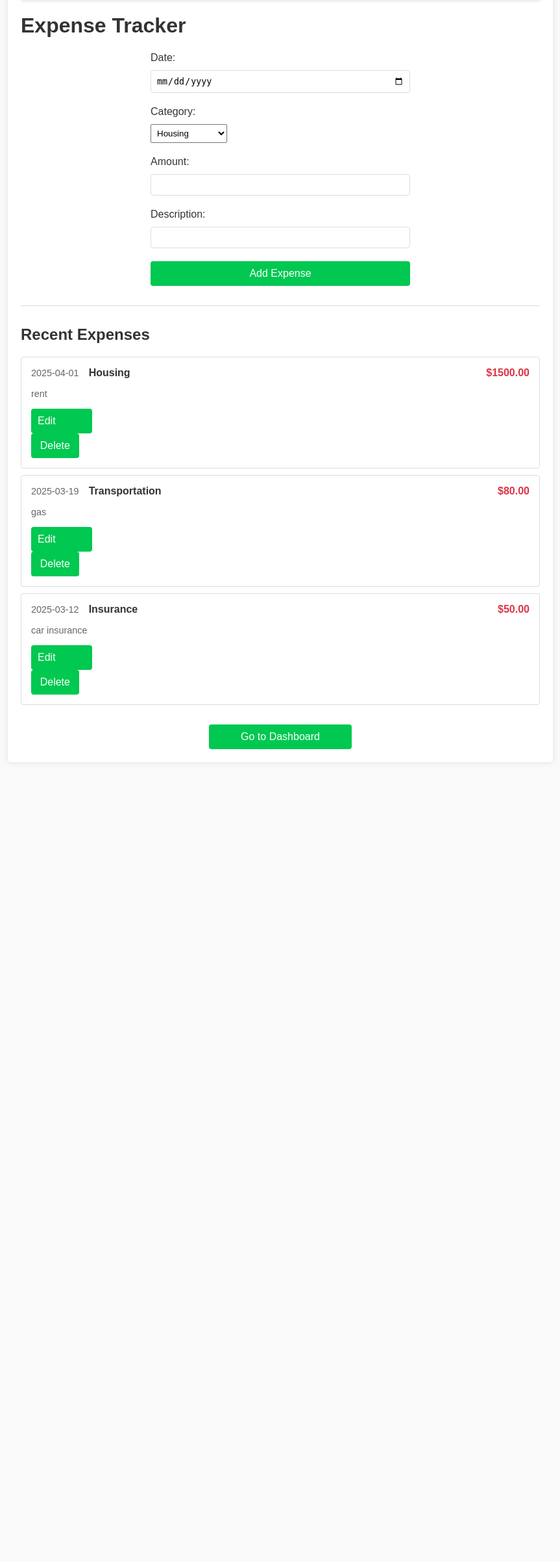
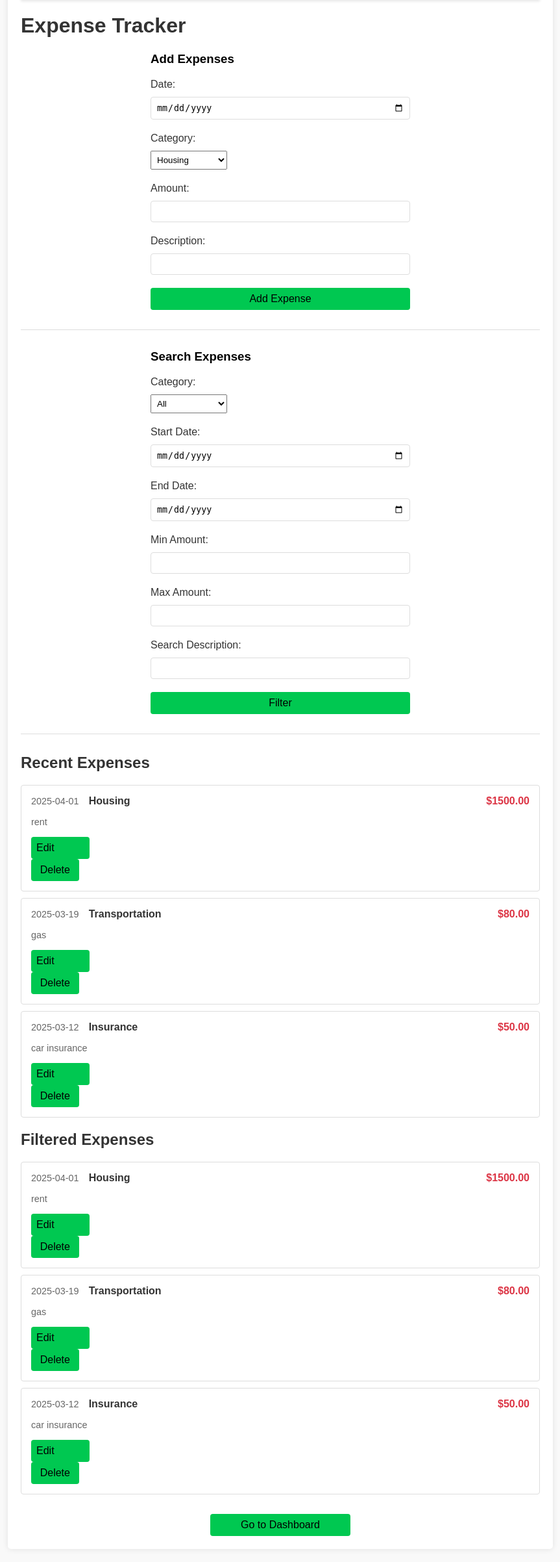
Before and after one commit to a-dupuis-unb/swe3503-final-project, a Flask app: page / in a window 1280 px wide. Shown: the part 88-2492 px from the top of the page at 65% size, without its empty margins (208-1071 px from the left). Before the commit the page ends 1241 px from the top, so only its background shows below. Run offline with Flask 3, Linux system fonts and the light colour scheme; a user stored in the database is signed in.

Commit message:
add feature: search for expenses, update layout to accommodate new feature

```diff
--- a/app.py
+++ b/app.py
@@ -5,6 +5,7 @@ from flask_login import LoginManager, login_user, logout_user, login_required, c
 from models import db, User, Expense, Budget, EXPENSE_CATEGORIES
 from datetime import datetime, timedelta
 from werkzeug.security import generate_password_hash, check_password_hash
+import json
 
 app = Flask(__name__)
 app.config['SQLALCHEMY_DATABASE_URI'] = 'sqlite:///finance.db'
@@ -33,12 +34,21 @@ LOCKOUT_UNTIL = {}         # Tracks lockout expiration time per user identifier
 # User Authentication Routes
 # ---------------------------
 
+import re
 @app.route('/register', methods=['GET', 'POST'])
 def register():
     if request.method == 'POST':
         username = request.form.get('username')
         email = request.form.get('email')
         password = request.form.get('password')
+
+        # Basic password policy: at least 8 chars, includes a digit, an uppercase, etc.
+        pattern = r'^(?=.*[A-Z])(?=.*\d)[A-Za-z\d!@#$%^&*()_+\-=\[\]{};":\\|,.<>\/?]{8,}$'
+
+        if not re.match(pattern, password):
+            flash("Password must be at least 8 characters long, contain an uppercase letter, and a digit.", "danger")
+            return redirect(url_for('register'))
+
         # Simple validation
         if not username or not email or not password:
             flash("Please fill out all fields.", "danger")
@@ -111,12 +121,74 @@ def logout():
 @app.route('/')
 @login_required
 def index():
-    expenses = Expense.query.filter_by(user_id=current_user.id).order_by(Expense.date.desc()).all()
+    # Always get the 5 most recent expenses (unfiltered)
+    recent_expenses = (Expense.query
+        .filter_by(user_id=current_user.id)
+        .order_by(Expense.date.desc())
+        .limit(5)
+        .all()
+    )
 
-    # Use the default list of categories
-    categories = EXPENSE_CATEGORIES
+    # Get filters from query parameters (sent via ?category_filter=Food&start_date=... etc.)
+    category_filter = request.args.get('category_filter', '')
+    min_amount = request.args.get('min_amount', '')
+    max_amount = request.args.get('max_amount', '')
+    start_date = request.args.get('start_date', '')
+    end_date = request.args.get('end_date', '')
+    search_text = request.args.get('search_text', '')
 
-    return render_template('index.html', expenses=expenses, categories=categories)
+    # Base query for expenses belonging to current user
+    query = Expense.query.filter_by(user_id=current_user.id)
+
+    # Filter by category if provided
+    if category_filter:
+        query = query.filter(Expense.category == category_filter)
+
+    # Filter by amount range if provided
+    if min_amount:
+        try:
+            query = query.filter(Expense._amount >= float(min_amount))
+        except ValueError:
+            pass  # ignore if user typed something invalid
+    if max_amount:
+        try:
+            query = query.filter(Expense._amount <= float(max_amount))
+        except ValueError:
+            pass
+
+    # Filter by date range if provided
+    from datetime import datetime
+    date_format = '%Y-%m-%d'
+    if start_date:
+        try:
+            start_dt = datetime.strptime(start_date, date_format)
+            query = query.filter(Expense.date >= start_dt)
+        except ValueError:
+            pass
+    if end_date:
+        try:
+            end_dt = datetime.strptime(end_date, date_format)
+            query = query.filter(Expense.date <= end_dt)
+        except ValueError:
+            pass
+
+    # Search by description (case-insensitive)
+    if search_text:
+        # Using ilike for case-insensitive matching
+        query = query.filter(Expense.description.ilike(f'%{search_text}%'))
+
+    # Sort results (optional). Let’s default to newest first.
+    filtered_expenses = query.order_by(Expense.date.desc()).all()
+
+    # For the category dropdown
+    categories = EXPENSE_CATEGORIES  # or dynamically gather from the DB if you prefer
+
+    return render_template(
+        'index.html',
+        recent_expenses=recent_expenses,
+        filtered_expenses=filtered_expenses,
+        categories=categories
+    )
 
 @app.route('/add-expense', methods=['POST'])
 @login_required
@@ -183,6 +255,25 @@ def delete_expense(expense_id):
 # Budget & Reporting Routes
 # ---------------------------
 
+@app.route('/set-budget', methods=['POST'])
+@login_required
+def set_budget():
+    category = request.form.get('category')
+    amount = request.form.get('amount')
+    period = request.form.get('period', 'monthly')
+    try:
+        budget = Budget.query.filter_by(user_id=current_user.id, category=category, period=period).first()
+        if budget:
+            budget.amount = float(amount)
+        else:
+            budget = Budget(category=category, amount=float(amount), period=period, user_id=current_user.id)
+            db.session.add(budget)
+        db.session.commit()
+        flash("Budget set successfully!", "success")
+    except Exception as e:
+        flash(f"Error setting budget: {e}", "danger")
+    return redirect(url_for('dashboard'))
+
 @app.route('/dashboard')
 @login_required
 def dashboard():
@@ -223,36 +314,31 @@ def dashboard():
         }
         budget_status.append(status)
 
+    # Example data for the pie chart (category distribution)
+    # If it were live data, it would be queried from the database and summed
+    category_labels = ["Food", "Transportation", "Housing", "Entertainment"]
+    category_values = [300, 150, 800, 100]
+
+    # Example data for the line chart (monthly spending over 6 months)
+    # If it were live data, it would be queried from the database and summed
+    line_labels = ["Jan", "Feb", "Mar", "Apr", "May", "Jun"]
+    line_data = [200, 250, 180, 300, 220, 400]
+
     return render_template(
         'dashboard.html',
+        line_labels=line_labels,
+        line_data=line_data,
+        category_labels=category_labels,
+        category_values=category_values,
         budget_status=budget_status,
         categories=EXPENSE_CATEGORIES,
         summary=expenses_by_category,
         budgets=budgets
     )
 
-@app.route('/set-budget', methods=['POST'])
-@login_required
-def set_budget():
-    category = request.form.get('category')
-    amount = request.form.get('amount')
-    period = request.form.get('period', 'monthly')
-    try:
-        budget = Budget.query.filter_by(user_id=current_user.id, category=category, period=period).first()
-        if budget:
-            budget.amount = float(amount)
-        else:
-            budget = Budget(category=category, amount=float(amount), period=period, user_id=current_user.id)
-            db.session.add(budget)
-        db.session.commit()
-        flash("Budget set successfully!", "success")
-    except Exception as e:
-        flash(f"Error setting budget: {e}", "danger")
-    return redirect(url_for('dashboard'))
-
 if __name__ == '__main__':
     app.run(
         host='0.0.0.0',  # or 127.0.0.1 for localhost only
         port=5000,
-        debug=False
+        debug=True
     )
--- a/static/css/style.css
+++ b/static/css/style.css
@@ -87,9 +87,9 @@ button:hover {
 .btn {
     display: block;
     width: 100%;
-    padding: 10px;
+    padding: 8px 8px;
     background-color: #00C851;
-    color: white;
+    color: black;
     border: none;
     border-radius: 4px;
     cursor: pointer;
--- a/templates/index.html
+++ b/templates/index.html
@@ -22,12 +22,13 @@
             {% endif %}
         {% endwith %}
 
+        <!-- Form to add a new expense -->
         <form action="{{ url_for('add_expense') }}" method="POST" class="form">
+            <h3>Add Expenses</h3>
             <div class="form-group">
                 <label for="date">Date:</label>
                 <input type="date" id="date" name="date" required>
             </div>
-
             <div class="form-group">
                 <label for="category">Category:</label>
                 <select id="category" name="category" required>
@@ -36,26 +37,69 @@
                     {% endfor %}
                 </select>
             </div>
-
             <div class="form-group">
                 <label for="amount">Amount:</label>
                 <input type="number" step="0.01" id="amount" name="amount" required>
             </div>
-
             <div class="form-group">
                 <label for="description">Description:</label>
                 <input type="text" id="description" name="description">
             </div>
+            <button type="submit" class="btn">Add Expense</button>
+        </form>
 
-            <button type="submit" class="btn">Add Expense</button>
+        <hr>
+
+        <!-- Filter form should be GET so query params appear in the URL -->
+        <form action="{{ url_for('index') }}" method="GET" class="form">
+            <h3>Search Expenses</h3>
+
+            <div class="form-group">
+                <label for="category_filter">Category:</label>
+                <select id="category_filter" name="category_filter">
+                    <option value="">All</option>
+                    {% for cat in categories %}
+                        <option value="{{ cat }}"
+                            {% if request.args.get('category_filter') == cat %}selected{% endif %}>
+                            {{ cat }}
+                        </option>
+                    {% endfor %}
+                </select>
+            </div>
+            <div class="form-group">
+                <label for="start_date">Start Date:</label>
+                <input type="date" id="start_date" name="start_date"
+                    value="{{ request.args.get('start_date', '') }}">
+            </div>
+            <div class="form-group">
+                <label for="end_date">End Date:</label>
+                <input type="date" id="end_date" name="end_date"
+                    value="{{ request.args.get('end_date', '') }}">
+            </div>
+            <div class="form-group">
+                <label for="min_amount">Min Amount:</label>
+                <input type="number" step="0.01" id="min_amount" name="min_amount"
+                    value="{{ request.args.get('min_amount', '') }}">
+            </div>
+            <div class="form-group">
+                <label for="max_amount">Max Amount:</label>
+                <input type="number" step="0.01" id="max_amount" name="max_amount"
+                    value="{{ request.args.get('max_amount', '') }}">
+            </div>
+            <div class="form-group">
+                <label for="search_text">Search Description:</label>
+                <input type="text" id="search_text" name="search_text"
+                    value="{{ request.args.get('search_text', '') }}">
+            </div>
+            <button type="submit" class="btn">Filter</button>
         </form>
 
         <hr>
 
         <h2>Recent Expenses</h2>
         <div class="expense-list">
-            {% if expenses %}
-                {% for expense in expenses %}
+            {% if recent_expenses %}
+                {% for expense in recent_expenses %}
                     <div class="expense-item">
                         <div class="expense-date">{{ expense.date }}</div>
                         <div class="expense-category">{{ expense.category }}</div>
@@ -65,14 +109,40 @@
                         {% endif %}
                         <div class="expense-actions">
                             <a href="{{ url_for('edit_expense', expense_id=expense.id) }}" class="btn">Edit</a>
-                            <form action="{{ url_for('delete_expense', expense_id=expense.id) }}" method="POST" style="display:inline;">
+                            <form action="{{ url_for('delete_expense', expense_id=expense.id) }}"
+                                  method="POST" style="display:inline;">
                                 <button type="submit" class="btn delete-btn">Delete</button>
                             </form>
                         </div>
                     </div>
                 {% endfor %}
             {% else %}
-                <p>No expenses recorded yet.</p>
+                <p>No recent expenses found.</p>
+            {% endif %}
+        </div>
+
+        <h2>Filtered Expenses</h2>
+        <div class="expense-list">
+            {% if filtered_expenses %}
+                {% for expense in filtered_expenses %}
+                    <div class="expense-item">
+                        <div class="expense-date">{{ expense.date }}</div>
+                        <div class="expense-category">{{ expense.category }}</div>
+                        <div class="expense-amount">${{ "%.2f"|format(expense.amount) }}</div>
+                        {% if expense.description %}
+                            <div class="expense-description">{{ expense.description }}</div>
+                        {% endif %}
+                        <div class="expense-actions">
+                            <a href="{{ url_for('edit_expense', expense_id=expense.id) }}" class="btn">Edit</a>
+                            <form action="{{ url_for('delete_expense', expense_id=expense.id) }}"
+                                  method="POST" style="display:inline;">
+                                <button type="submit" class="btn delete-btn">Delete</button>
+                            </form>
+                        </div>
+                    </div>
+                {% endfor %}
+            {% else %}
+                <p>No expenses found for the given filters.</p>
             {% endif %}
         </div>
 
```
Also changed, not shown: templates/dashboard.html (+92 -25 lines), instance/finance.db.
